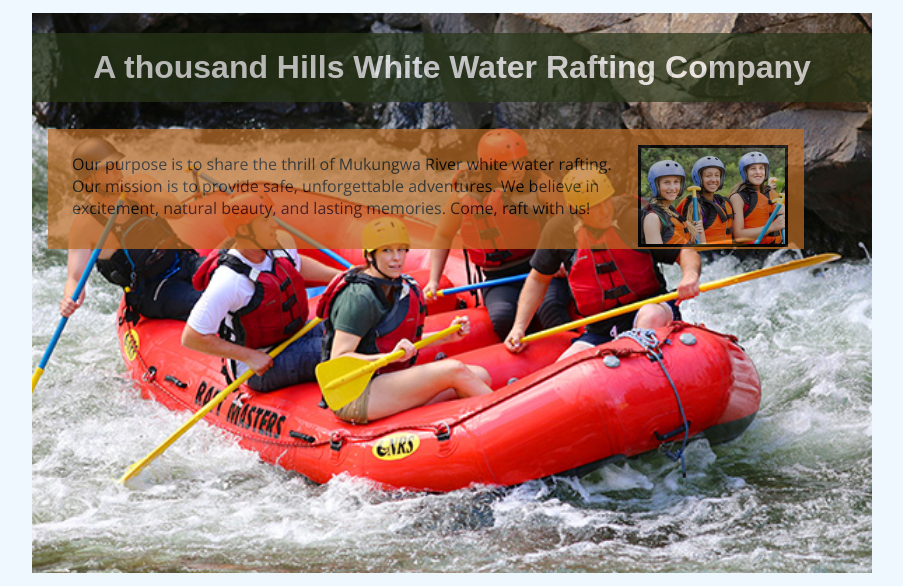
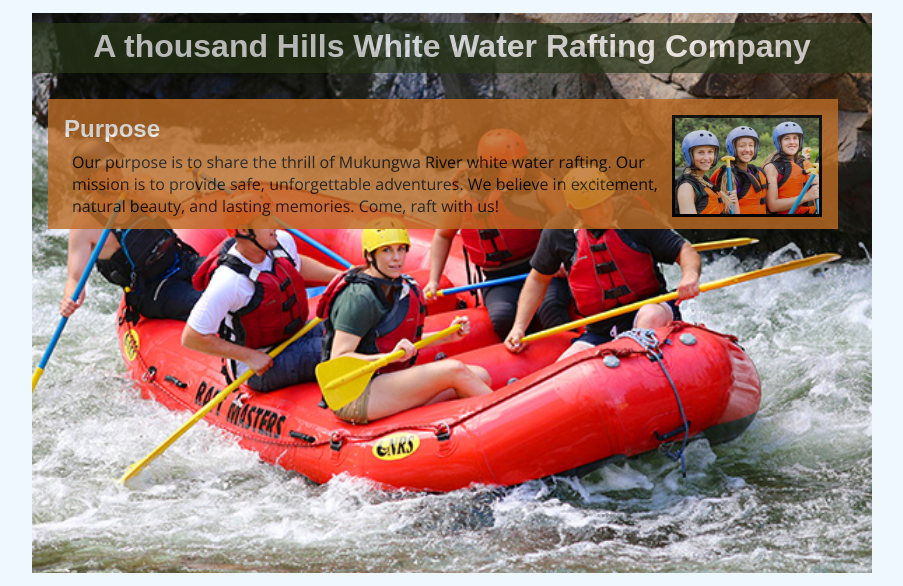
Before and after one commit to Telemundo123/wdd130, a plain HTML site: page wwr/about.html in a window 1280 px wide. Shown: the part 186-772 px from the top of the page, without its empty margins (188-1091 px from the left). Drawn offline with nearby package versions, Linux system fonts and the light colour scheme; a web font is replaced by a local one.

Commit message:
Added a title to the article element as required by the evaluation tool

```diff
--- a/wwr/about.html
+++ b/wwr/about.html
@@ -26,6 +26,7 @@
             <img src="images/rafting_image.jpg" alt="The reality of white water rafting">
             <h1>A thousand Hills White Water Rafting Company</h1>
             <article>
+                <h2>Purpose</h2>
                 <img src="images/happy_client.jpg" alt="Our Clients are always happy for our services">
                 <p>Our purpose is to share the thrill of Mukungwa River white water rafting. Our mission is to provide safe, unforgettable adventures. We believe in excitement, natural beauty, and lasting memories. Come, raft with us!</p>
 
--- a/wwr/styles/rafting.css
+++ b/wwr/styles/rafting.css
@@ -61,9 +61,10 @@ section p {
 
 h1 {
     position: absolute;
-    top:20px;
+    top: 10px;
+    height: 50px;
     width: 100%;
-    padding: 16px;
+    padding: 5px;
     text-align: center;
     opacity: 0.7;
     background-color: var(--secondary-color);
@@ -72,12 +73,12 @@ h1 {
 
 article {
     position: absolute;
-    top: 100px;
-    width: 90%;
-    height: 120px;
+    top: 70px;
+    width: 94%;
+    height: 130px;
     text-align: left;
     padding: 16px;
-    opacity: 0.7;
+    opacity: 0.8;
     background-color: var(--accent3-color);
     color: black;
 }
@@ -89,6 +90,12 @@ article {
     border: solid black;
 }
 
+.hero article h2 {
+    width: 70%;
+    display: inline;
+    background-color: var(--accent3-color);
+    color: #fff;
+}
 .hero article p {
     background-color: var(--accent3-color);
     margin: 0px;
```
